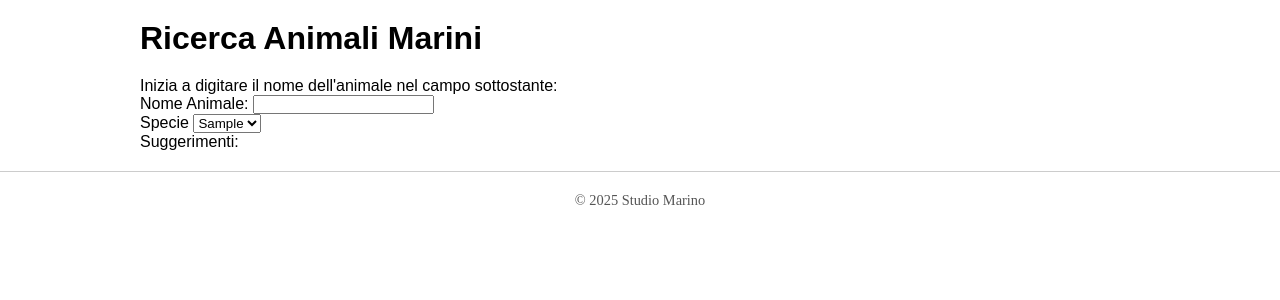
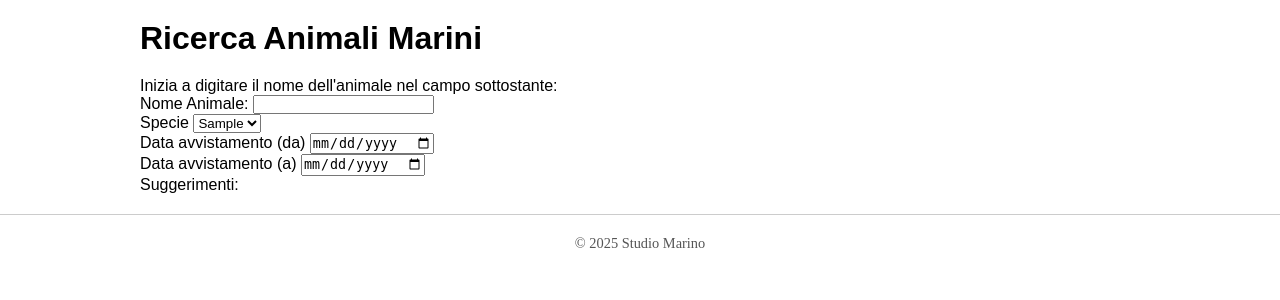
Before and after one commit to Basso-Giovanni/Progetti_PHP, a PHP site: page /public/ricerca.php in a window 1280 px wide. Shown: the part 38-338 px from the top of the page. Run offline with PHP 8.4, Linux system fonts and the light colour scheme; tables that the repository leaves empty or names only in its code hold one stand-in row (values such as "Sample post").

Commit message:
Conclusione studio marino

```diff
--- a/StudioMarino/public/ricerca.php
+++ b/StudioMarino/public/ricerca.php
@@ -23,16 +23,20 @@
 
     <form action="#" method="get">
       <label for="fname">Nome Animale:</label>
-      <input type="text" id="fname" name="fname" onkeyup="showHint(document.getElementById('fname').value, document.getElementById('select_specie').value)"><br>
+      <input type="text" id="fname" name="fname" onkeyup="showHint(document.getElementById('fname').value, document.getElementById('select_specie').value, document.getElementById('data_da').value, document.getElementById('data_a').value)"><br>
       <label for="select_specie">Specie</label>
-      <select name="select_specie" id="select_specie" onchange="showHint(document.getElementById('fname').value, document.getElementById('select_specie').value)">
+      <select name="select_specie" id="select_specie" onchange="showHint(document.getElementById('fname').value, document.getElementById('select_specie').value, document.getElementById('data_da').value, document.getElementById('data_a').value)">
         <?php
           foreach ($specie as $s)
           {
             echo "<option value=" . str_replace(" ", "_", $s['Specie']) . ">" . $s['Specie'] . "</option>";
           }
         ?>
-      </select>
+      </select> <br>
+      <label for="data_da">Data avvistamento (da)</label>
+      <input type="date" id="data_da" name="data_da" onchange="showHint(document.getElementById('fname').value, document.getElementById('select_specie').value, document.getElementById('data_da').value, document.getElementById('data_a').value)"><br>
+      <label for="data_a">Data avvistamento (a)</label>
+      <input type="date" id="data_a" name="data_a" onchange="showHint(document.getElementById('fname').value, document.getElementById('select_specie').value, document.getElementById('data_da').value, document.getElementById('data_a').value)">
     </form>
 
 
--- a/StudioMarino/script/ricerca.js
+++ b/StudioMarino/script/ricerca.js
@@ -1,6 +1,6 @@
 // script/ricerca.js
 
-function showHint(str, specie) {
+function showHint(str, specie, data_da, data_a) {
 
     if (str.length === 0) {
       document.getElementById("txtHint").innerHTML = "";
@@ -14,7 +14,7 @@ function showHint(str, specie) {
           document.getElementById("txtHint").innerHTML = this.responseText;
       };
       // Apri la richiesta GET verso ricercaAjax.php, passando il parametro q
-      var url = "ricercaAjax.php?q=" + encodeURIComponent(str) + "&s=" + encodeURIComponent(specie);
+      var url = "ricercaAjax.php?q=" + encodeURIComponent(str) + "&s=" + encodeURIComponent(specie) + "&d=" + encodeURIComponent(data_da) + "&a=" + encodeURIComponent(data_a);
       xmlhttp.open("GET", url, true);
       xmlhttp.send();
     }
```
Also changed, not shown: StudioMarino/public/ricercaAjax.php (+34 -30 lines).
